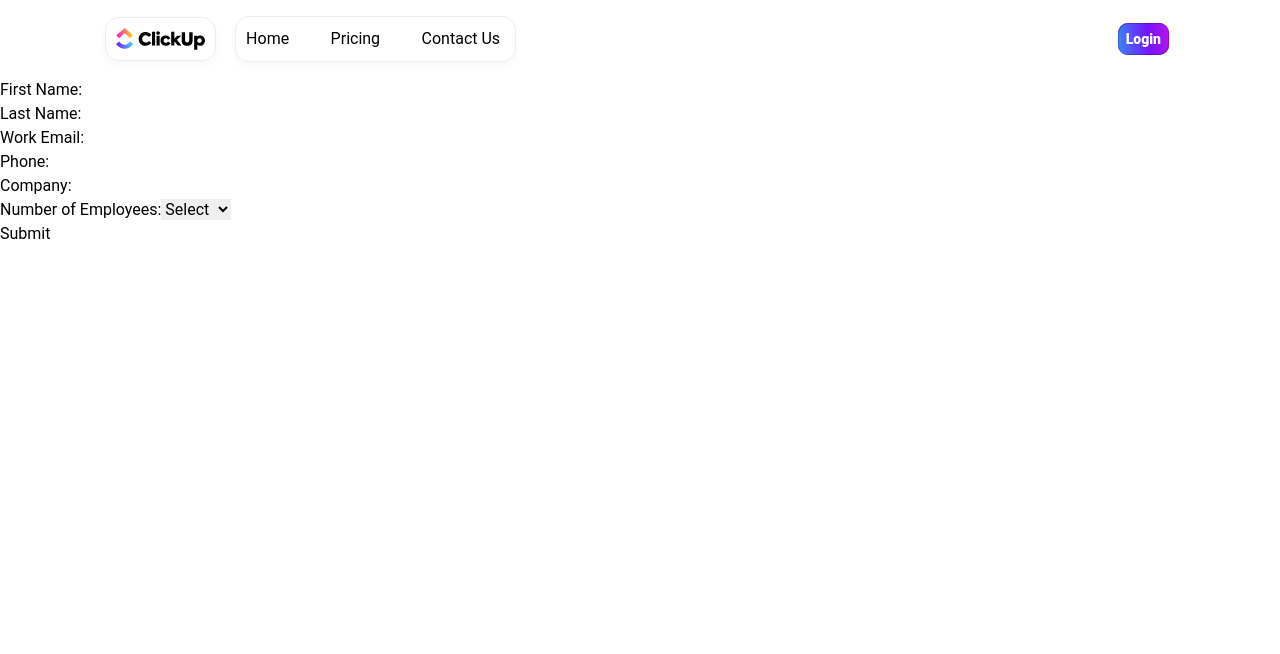
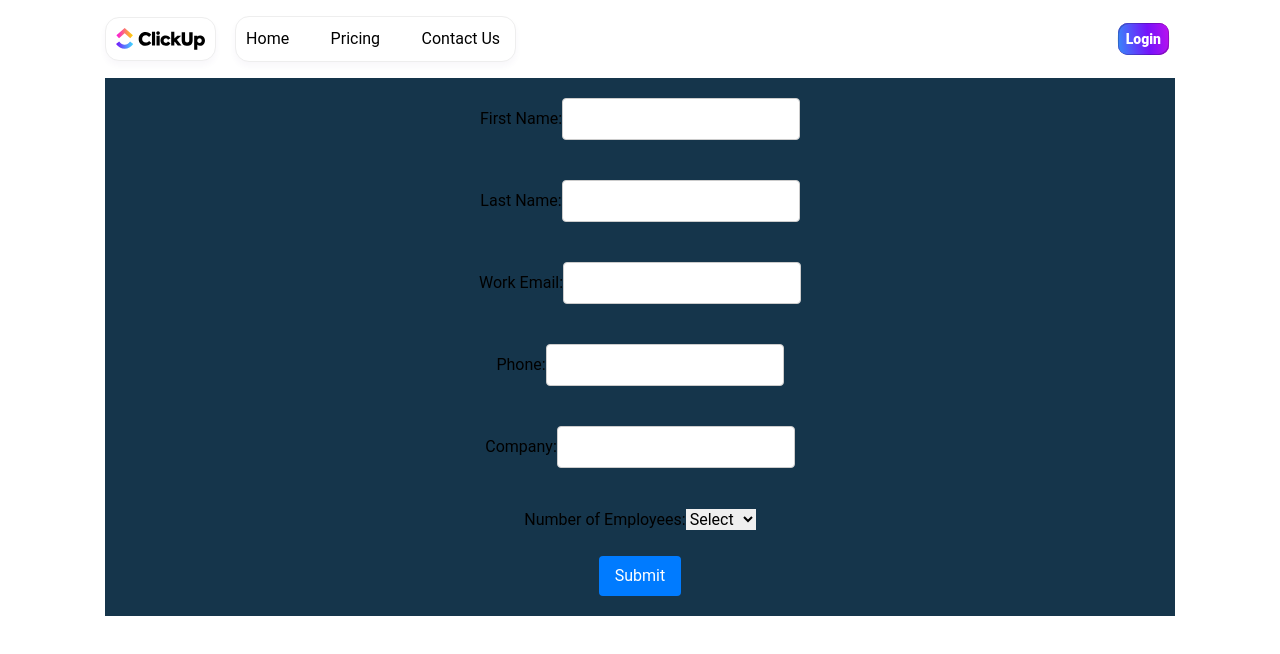
Before and after one commit to bhadri01/tas10, a React (Vite) app: page /contact-us in a window 1280 px wide. Shown: the top 654 px of the page. Built offline with nearby package versions, Linux system fonts and the light colour scheme.

Commit message:
refactor: Update ContactUs component to use form data object for state management

```diff
--- a/src/components/ContactUs.tsx
+++ b/src/components/ContactUs.tsx
@@ -1,26 +1,38 @@
 import React, { useState } from 'react';
+import "../styles/contact-us.scss";
 
 const ContactUs = () => {
-    const [firstName, setFirstName] = useState('');
-    const [lastName, setLastName] = useState('');
-    const [workEmail, setWorkEmail] = useState('');
-    const [phone, setPhone] = useState('');
-    const [company, setCompany] = useState('');
-    const [numEmployees, setNumEmployees] = useState('');
+    const [formData, setFormData] = useState({
+        firstName: '',
+        lastName: '',
+        workEmail: '',
+        phone: '',
+        company: '',
+        numEmployees: ''
+    });
 
-    const handleSubmit = (e: { preventDefault: () => void; }) => {
+    const handleChange = (e: React.ChangeEvent<HTMLInputElement | HTMLSelectElement>) => {
+        const { name, value } = e.target;
+        setFormData(prevState => ({
+            ...prevState,
+            [name]: value
+        }));
+    };
+
+    const handleSubmit = (e: React.FormEvent<HTMLFormElement>) => {
         e.preventDefault();
         // Handle form submission logic here
     };
 
     return (
-        <form onSubmit={handleSubmit}>
+        <form onSubmit={handleSubmit} className='contact-form'>
             <label>
                 First Name:
                 <input
                     type="text"
-                    value={firstName}
-                    onChange={(e) => setFirstName(e.target.value)}
+                    name="firstName"
+                    value={formData.firstName}
+                    onChange={handleChange}
                 />
             </label>
             <br />
@@ -28,8 +40,9 @@ const ContactUs = () => {
                 Last Name:
                 <input
                     type="text"
-                    value={lastName}
-                    onChange={(e) => setLastName(e.target.value)}
+                    name="lastName"
+                    value={formData.lastName}
+                    onChange={handleChange}
                 />
             </label>
             <br />
@@ -37,8 +50,9 @@ const ContactUs = () => {
                 Work Email:
                 <input
                     type="email"
-                    value={workEmail}
-                    onChange={(e) => setWorkEmail(e.target.value)}
+                    name="workEmail"
+                    value={formData.workEmail}
+                    onChange={handleChange}
                 />
             </label>
             <br />
@@ -46,8 +60,9 @@ const ContactUs = () => {
                 Phone:
                 <input
                     type="tel"
-                    value={phone}
-                    onChange={(e) => setPhone(e.target.value)}
+                    name="phone"
+                    value={formData.phone}
+                    onChange={handleChange}
                 />
             </label>
             <br />
@@ -55,16 +70,18 @@ const ContactUs = () => {
                 Company:
                 <input
                     type="text"
-                    value={company}
-                    onChange={(e) => setCompany(e.target.value)}
+                    name="company"
+                    value={formData.company}
+                    onChange={handleChange}
                 />
             </label>
             <br />
             <label>
                 Number of Employees:
                 <select
-                    value={numEmployees}
-                    onChange={(e) => setNumEmployees(e.target.value)}
+                    name="numEmployees"
+                    value={formData.numEmployees}
+                    onChange={handleChange}
                 >
                     <option value="">Select</option>
                     <option value="1-10">1-10</option>
--- /dev/null
+++ b/src/styles/contact-us.scss
@@ -0,0 +1,32 @@
+.contact-form {
+    display: flex;
+    flex-direction: column;
+    align-items: center;
+    background: #15354b;
+    max-width: 1070px;
+    margin: 0 auto;
+    width: 100%;
+    position: relative;
+    padding: 20px 0;
+}
+
+.contact-form input,
+.contact-form textarea {
+    margin-bottom: 1rem;
+    padding: 0.5rem;
+    border: 1px solid #ccc;
+    border-radius: 4px;
+}
+
+.contact-form button {
+    padding: 0.5rem 1rem;
+    background-color: #007bff;
+    color: #fff;
+    border: none;
+    border-radius: 4px;
+    cursor: pointer;
+}
+
+.contact-form button:hover {
+    background-color: #0056b3;
+}
```
